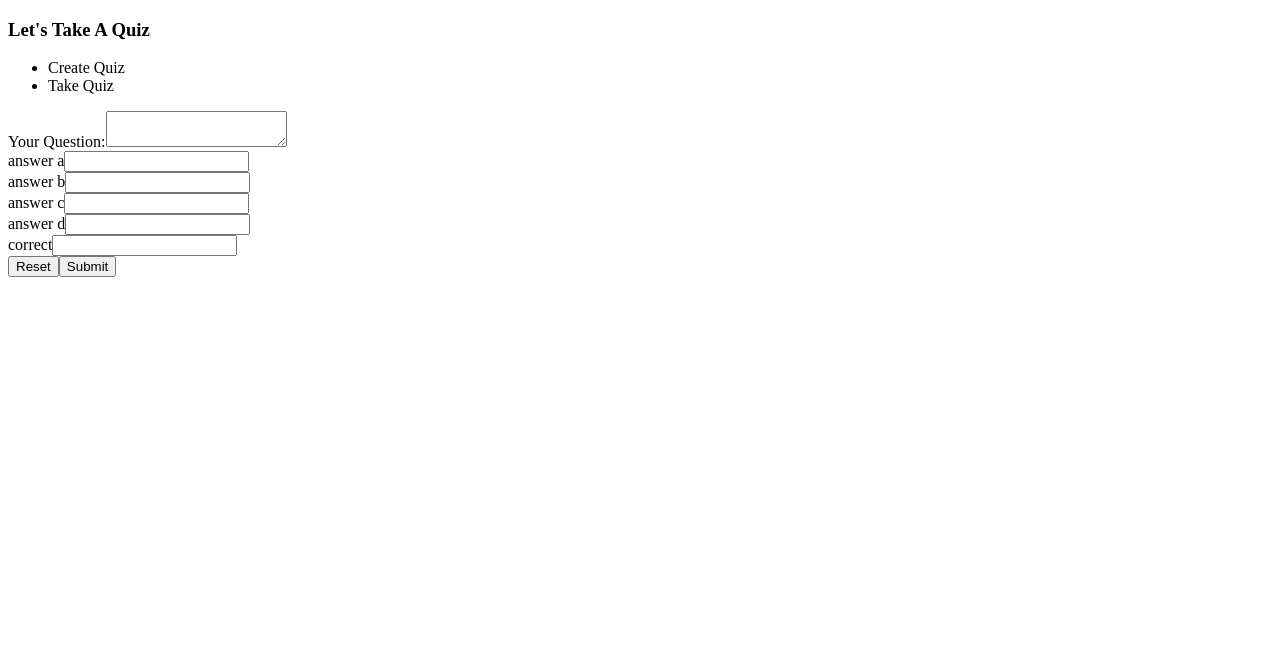
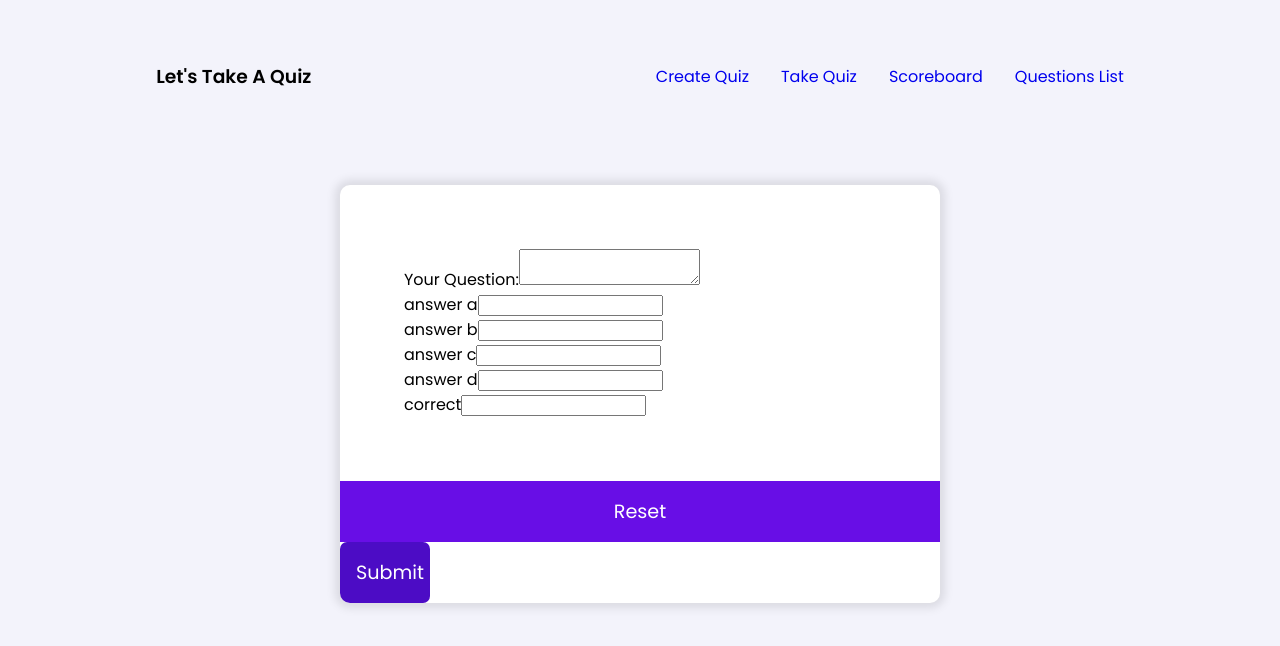
Before and after one commit to MercyAkindele/quiz-application, a React (Create React App) app in the folder front-end/: page /questions/new in a window 1280 px wide. Shown: the top 646 px of the page. Built offline with nearby package versions, Linux system fonts and the light colour scheme.

Commit message:
added some styling to navigation, quiz, and form

```diff
--- a/front-end/src/components/Navigation.js
+++ b/front-end/src/components/Navigation.js
@@ -1,3 +1,5 @@
+import {Link} from 'react-router-dom';
+import "../styles/navigation.css";
 export default function Navigation(){
   return(
     <nav>
@@ -5,8 +7,10 @@ export default function Navigation(){
         <h3>Let's Take A Quiz</h3>
       </div>
       <ul className="menu">
-        <li>Create Quiz</li>
-        <li>Take Quiz</li>
+        <li><Link to="/questions/new" className="link">Create Quiz</Link></li>
+        <li><Link to="/quiz" className="link">Take Quiz</Link></li>
+        <li><Link to="/scores" className="link">Scoreboard</Link></li>
+        <li><Link to='/questions' className="link">Questions List</Link></li>
       </ul>
     </nav>
   )
--- a/front-end/src/components/QuestionForm.js
+++ b/front-end/src/components/QuestionForm.js
@@ -1,6 +1,6 @@
 import { useState, useEffect } from "react";
 import { createQuestion, updateQuestion, readQuestion } from "../api/api";
-
+import "../styles/questionForm.css";
 export default function QuestionForm({ question_id, formType }) {
   const initialFormState = {
     question: "",
@@ -96,7 +96,8 @@ export default function QuestionForm({ question_id, formType }) {
   };
 
   return (
-    <form onSubmit={handleSubmit}>
+    <div className="formContainer">
+          <form onSubmit={handleSubmit} id="form">
       <div className="form-info">
         <div>
           <label htmlFor="form-question">Your Question:</label>
@@ -173,5 +174,6 @@ export default function QuestionForm({ question_id, formType }) {
         </button>
       </div>
     </form>
+    </div>
   );
 }
--- a/front-end/src/components/Quiz.js
+++ b/front-end/src/components/Quiz.js
@@ -1,6 +1,7 @@
 import { useState, useEffect } from "react";
 import { getAllQuestions, postQuizScore } from "../api/api";
 import {useNavigate} from "react-router-dom";
+import "../styles/quiz.css"
 export default function Quiz() {
   const [quiz, setQuiz] = useState([]);
   const [currentIndex, setCurrentIndex] = useState(0);
@@ -50,17 +51,19 @@ export default function Quiz() {
   const handleFinalClick = async () => {
     if (selectedAnswer === quiz[currentIndex].correct) {
       setCount((count) => count + 1);
+    }
     setCurrentIndex((currentIndex) => currentIndex + 1);
-    }
 
+
+  };
+  const saveFinalScore = async () => {
     const ac = new AbortController();
-
-    const saveFinalScore = async () => {
     try {
       // const finalScore = Math.floor((count / currentIndex) * 100);
       const finalScore = Math.floor((count/(quiz.length))*100);
 
       await postQuizScore({ score: finalScore }, ac.signal);
+      navigate("/scores");
     } catch (error) {
       if (error.name === "AbortError") {
         ac.abort();
@@ -68,11 +71,6 @@ export default function Quiz() {
         throw error;
       }
     }
-    };
-
-    await saveFinalScore();
-    navigate("/scores");
-
     return () => {
       ac.abort();
     };
@@ -87,9 +85,10 @@ export default function Quiz() {
   return (
     <>
 
-      {Math.floor((count/(quiz.length))*100) <= 100 && (
-        <div className="score">Score: {Math.floor((count/(quiz.length))*100)}</div>
-      )}
+
+        <div className="score"><h3>Score: {Math.floor((count/(quiz.length))*100)}</h3></div>
+
+      <div className="entire">
       {currentQuestion && (
         <div className="quiz-container" id="quiz">
           <div className="quiz-info">
@@ -121,12 +120,17 @@ export default function Quiz() {
           {currentIndex !== quiz.length - 1 ? (
             <button onClick={handleNextClick}>Next Question</button>
           ) : (
-            <button type="submit" onClick={handleFinalClick}>
+            <button onClick={handleFinalClick}>
               Final Question
             </button>
           )}
         </div>
       )}
+      </div>
+      <div className="subContainer">
+      {handleFinalClick && <button type="submit" id="submit" onClick={saveFinalScore}>Submit</button>}
+      </div>
+
     </>
   );
 }
--- /dev/null
+++ b/front-end/src/styles/navigation.css
@@ -0,0 +1,50 @@
+@import url('https://fonts.googleapis.com/css2?family=Poppins:wght@200;400;600&display=swap');
+
+* {
+  box-sizing: border-box;
+}
+nav{
+  /* height:10%; */
+  width:100%;
+  display:flex;
+  flex-direction: column;
+  justify-content:center;
+  align-items: center;
+  /* margin-top:2rem;
+  margin-bottom:2rem; */
+}
+.menu{
+  display:flex;
+  flex-direction: column;
+  justify-content:center;
+  list-style: none;
+}
+ul {
+  list-style-type: none;
+  padding: 0;
+
+}
+
+.link{
+  text-decoration: none;
+  font-size: 1.15rem;
+  margin: 1rem 0;
+}
+@media all and (min-width: 648px) {
+  nav{
+    height:10%;
+    width:100%;
+    flex-direction: row;
+    justify-content: space-around;
+    margin-top:2rem;
+    margin-bottom:2rem;
+  }
+  .menu{
+    flex-direction: row;
+    justify-content:space-between;
+  }
+  .link{
+    font-size: 1rem;
+  }
+
+}
--- /dev/null
+++ b/front-end/src/styles/questionForm.css
@@ -0,0 +1,73 @@
+@import url('https://fonts.googleapis.com/css2?family=Poppins:wght@200;400;600&display=swap');
+
+* {
+  box-sizing: border-box;
+}
+
+body {
+  background-color: #f3f3fb;
+  font-family: "Poppins", sans-serif;
+  display: flex;
+  flex-direction: column;
+  justify-content: center;
+  align-content: center;
+  margin: 0;
+  width: 100%;
+
+
+}
+.formContainer{
+  display:flex;
+  justify-content: center;
+}
+#form {
+  align-self: center;
+  background-color: white;
+  border-radius: 10px;
+  box-shadow: 0 0 10px 5px rgba(0, 0, 0, 0.1);
+  overflow: hidden;
+  width: 600px;
+  max-width: 100%;
+  margin-top: 2rem;
+}
+
+.form-info {
+  padding: 4rem;
+}
+
+
+
+.buttons {
+  display: flex;
+  flex-direction: column;
+  width: 100%;
+}
+
+#submit {
+  background-color: #4370E7;
+  border: none;
+  color: white;
+  cursor: pointer;
+  font-family: inherit;
+  font-size: 1.2rem;
+  display: block;
+  padding: 1rem;
+}
+
+#reset {
+  background-color: #680ee6;
+  border: none;
+  color: white;
+  cursor: pointer;
+  font-family: inherit;
+  font-size: 1.2rem;
+  display: block;
+  width: 100%;
+  padding: 1rem;
+}
+#submit:hover {
+  background-color: blue;
+}
+#reset:hover{
+  background-color: #410891;
+}
--- /dev/null
+++ b/front-end/src/styles/quiz.css
@@ -0,0 +1,105 @@
+@import url('https://fonts.googleapis.com/css2?family=Poppins:wght@200;400;600&display=swap');
+
+* {
+  box-sizing: border-box;
+}
+
+body {
+  background-color: #f3f3fb;
+  font-family: "Poppins", sans-serif;
+  display: flex;
+  flex-direction: column;
+  justify-content: center;
+  align-content: center;
+  margin: 0;
+
+}
+
+ul li{
+  padding-left:2rem;
+}
+.score{
+  display:flex;
+  justify-content: center;
+}
+.entire{
+  display:flex;
+  justify-content: center;
+}
+.quiz-container {
+
+
+  background-color: white;
+  border-radius: 7px;
+  box-shadow: 0 0 10px 5px rgba(0, 0, 0, 0.1);
+  overflow: hidden;
+  width: 600px;
+  max-width: 100%;
+  margin-top:2rem;
+
+}
+
+.quiz-info {
+  padding: 4rem;
+
+}
+
+h2 {
+  padding: 1rem;
+  text-align: center;
+  margin: 0;
+}
+
+ul {
+  list-style-type: none;
+  padding: 0;
+}
+
+input {
+  cursor: pointer;
+}
+
+ul li {
+  font-size: 1rem;
+  margin: 1rem 0;
+}
+
+button {
+  background-color: #4370E7;
+  border: none;
+  color: white;
+  cursor: pointer;
+  font-family: inherit;
+  font-size: 1.2rem;
+  display: block;
+  width: 100%;
+  padding: 1.3rem;
+}
+.subContainer{
+  display:flex;
+  justify-content:center;
+  padding-top:4%;
+}
+#submit{
+  background-color: #4c0cc5;
+  border: none;
+  border-radius:7px;
+  width:95%;
+}
+#submit:hover{
+  background-color: rgb(38, 9, 112);
+}
+button:hover {
+  background-color: blue;
+}
+
+@media all and (min-width: 648px) {
+  .subContainer{
+    justify-content:flex-end;
+    padding-right:2%;
+    padding-top:4%;
+  }
+  #submit{
+    width:15%;
+  }
+}
```
Lines whose indentation alone changed are shown as unchanged.
